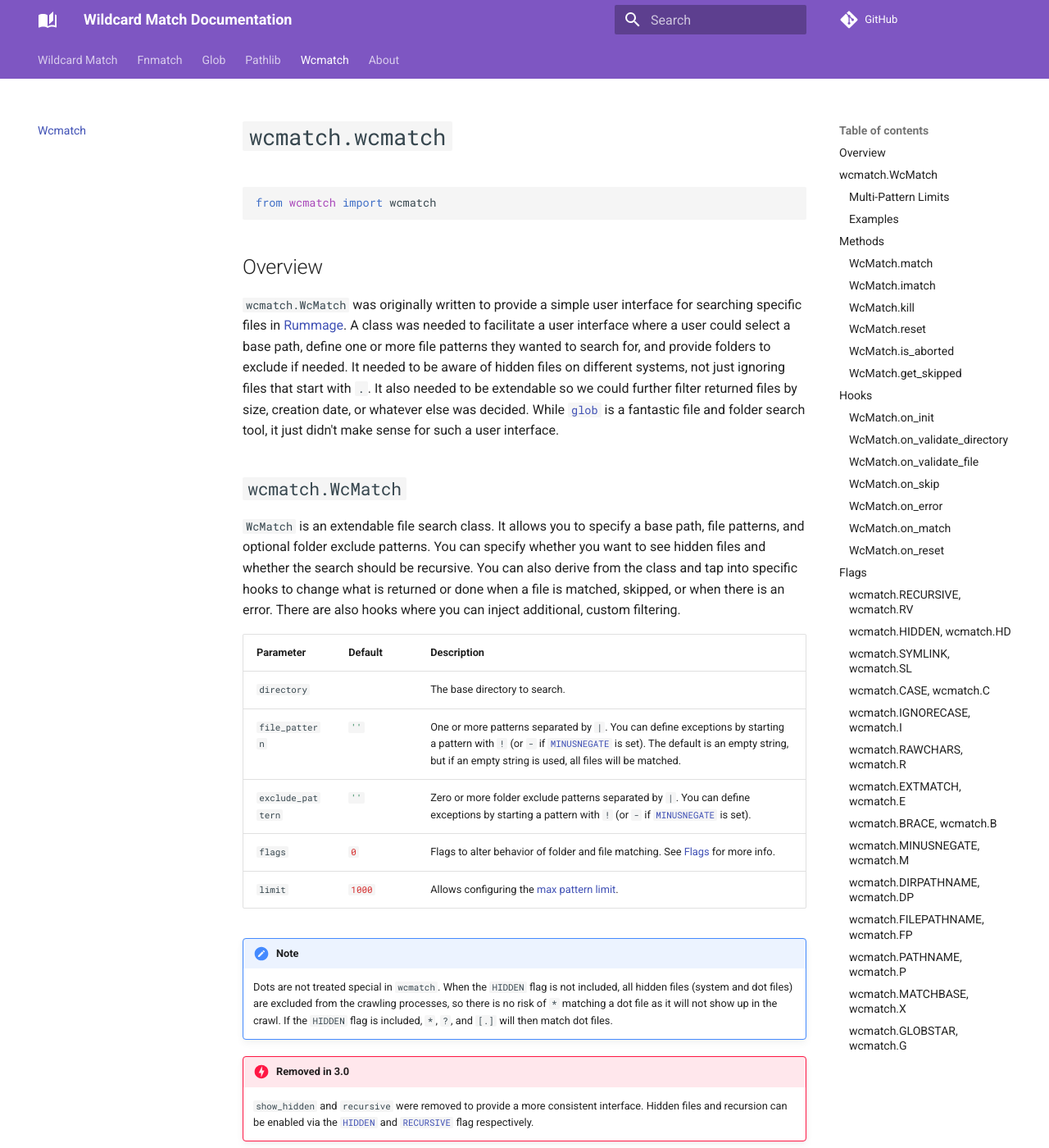
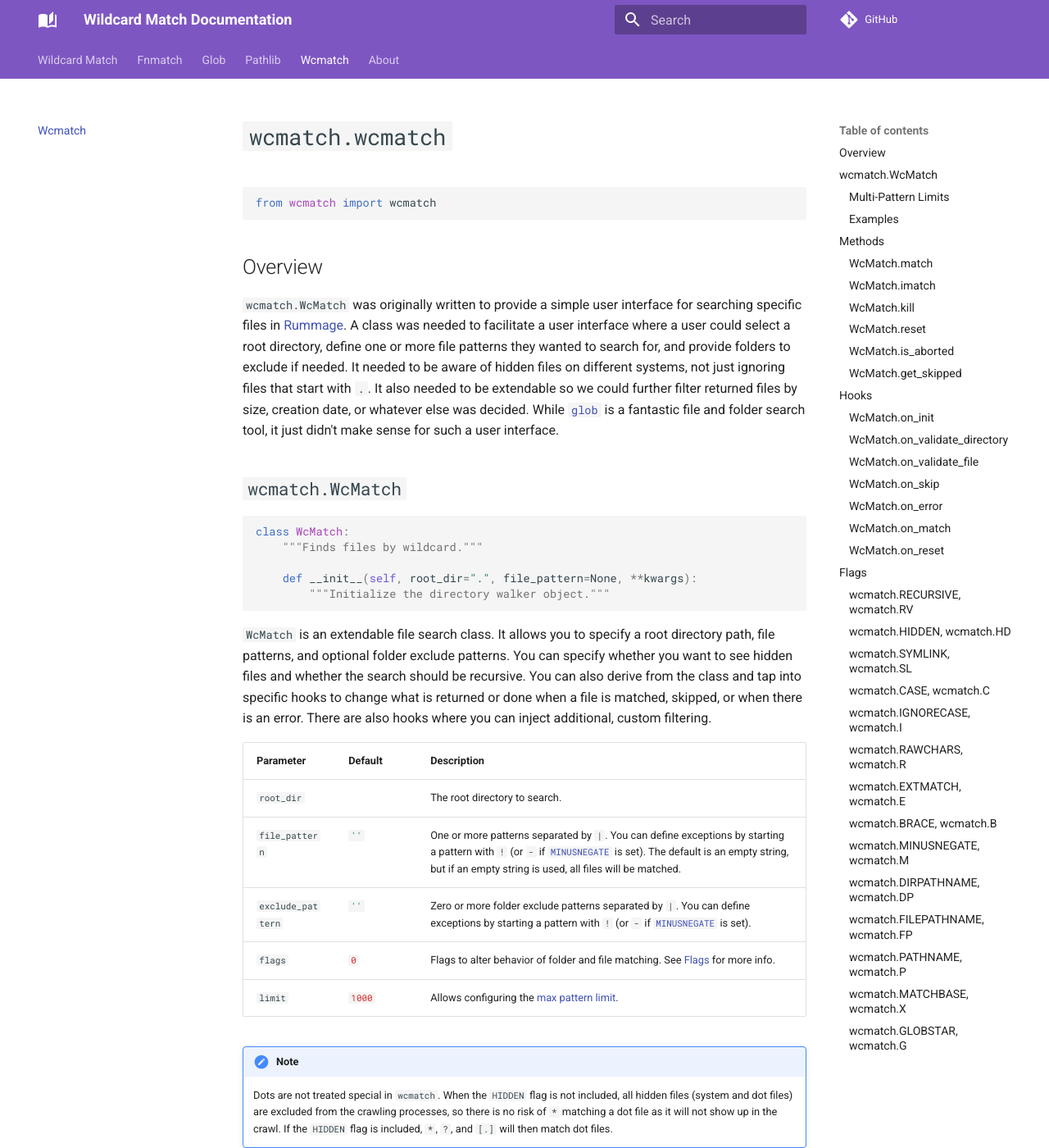
Before and after one commit to facelessuser/wcmatch, an MkDocs documentation site: the page built from docs/src/markdown/wcmatch.md, in a window 1280 px wide and 1400 px high. Shown: the whole window at 82% size. Built offline with MkDocs 1.6.1 and Material for MkDocs 9.7.7, drawn with Linux system fonts in a browser that asks for light colours; comment, search, counter and statistics services are not loaded; some of the changed text lies outside the part shown.

Commit message:
Require args to be kwargs in WcMatch class' on_init (#143)

````diff
--- a/docs/src/markdown/about/changelog.md
+++ b/docs/src/markdown/about/changelog.md
@@ -1,4 +1,13 @@
 # Changelog
+
+## 8.0
+
+- **NEW**: `WcMatch`'s `on_init` hook now only accepts `kwargs` and not `args`.
+- **NEW**: Cosmetic change of referring to the first `__init__` parameter as `root_dir` instead of `base`. This is to
+  make it more clear when we are talking about the overall root directory that all paths are relative to vs the base
+  base path of a file which is relative to the root directory and the actual file name.
+- **NEW**: Internal attribute of `WcMatch` changed from `base` to `_root_dir`. This attribute is not really meant to be
+  referenced by users and as been marked as private.
 
 ## 7.2
 
--- a/docs/src/markdown/fnmatch.md
+++ b/docs/src/markdown/fnmatch.md
@@ -159,10 +159,6 @@
 ('file', '33', '.test.txt')
 ```
 
-!!! new "Changes 4.0"
-    Translate now outputs exclusion patterns so that if they match, the file is excluded. This is opposite logic to how
-    it used to be, but is more efficient.
-
 !!! new "New 6.0"
     `limit` was added in 6.0.
 
@@ -174,9 +170,6 @@
 #### `fnmatch.CASE, fnmatch.C` {: #case}
 
 `CASE` forces case sensitivity. `CASE` has higher priority than [`IGNORECASE`](#ignorecase).
-
-!!! new "New 4.3"
-    `CASE` is new in 4.3.0.
 
 #### `fnmatch.IGNORECASE, fnmatch.I` {: #ignorecase}
 
@@ -196,11 +189,6 @@
 
 If it is desired, you can force exclusion patterns, when no inclusion pattern is provided, to assume all files match
 unless the file matches the excluded pattern. This is done with the [`NEGATEALL`](#negateall) flag.
-
-!!! warning "Changes 4.0"
-    In 4.0, `NEGATE` now requires a non-exclusion pattern to be paired with it or it will match nothing. If you really
-    need something similar to the old behavior, that would assume a default inclusion pattern, you can use the
-    [`NEGATEALL`](#negateall).
 
 #### `fnmatch.NEGATEALL, fnmatch.A` {: #negateall}
 
@@ -286,9 +274,6 @@
 
 If `FORCEWIN` is used along side [`FORCEUNIX`](#forceunix), both will be ignored.
 
-!!! new "New 4.2"
-    `FORCEWIN` is new in 4.2.0.
-
 #### `fnmatch.FORCEUNIX, fnmatch.U` {: #forceunix}
 
 `FORCEUNIX` will force Linux/Unix name and case logic to be used on Windows systems. This is great if you need to match
@@ -299,9 +284,6 @@
 
 If `FORCEUNIX` is used along side [`FORCEWIN`](#forcewin), both will be ignored.
 
-!!! new "New 4.2"
-    `FORCEUNIX` is new in 4.2.0.
-
 --8<--
 refs.txt
 --8<--
--- a/docs/src/markdown/glob.md
+++ b/docs/src/markdown/glob.md
@@ -479,10 +479,6 @@
 ('file', '33', '.test.txt')
 ```
 
-!!! new "Changes 4.0"
-    Translate now outputs exclusion patterns so that if they match, the file is excluded. This is opposite logic to how
-    it used to be, but is more efficient.
-
 !!! new "New 6.0"
     `limit` was added in 6.0.
 
@@ -629,9 +625,6 @@
 On Windows, drive letters (`C:`) and UNC host/share (`//host/share`) portions of a path will still be treated case
 insensitively, but the rest of the path will have case sensitive logic applied.
 
-!!! new "New 4.3"
-    `CASE` is new in 4.3.0.
-
 #### `glob.IGNORECASE, glob.I` {: #ignorecase}
 
 `IGNORECASE` forces case insensitivity. [`CASE`](#case) has higher priority than `IGNORECASE`.
@@ -654,11 +647,6 @@
 `NEGATE` enables [`DOTGLOB`](#dotglob) in all exclude patterns, this cannot be disabled. This will not affect the
 inclusion patterns.
 
-!!! new "Changes 4.0"
-    In 4.0, `NEGATE` now requires a non-exclusion pattern to be paired with it or it will match nothing. If you really
-    need something similar to the old behavior, that would assume a default inclusion pattern, you can use the
-    [`NEGATEALL`](#negateall).
-
 #### `glob.NEGATEALL, glob.A` {: #negateall}
 
 `NEGATEALL` can force exclusion patterns, when no inclusion pattern is provided, to assume all files match unless the
@@ -678,16 +666,9 @@
 
 `GLOBSTAR` enables the feature where `**` matches zero or more directories.
 
-!!! new "New 3.0"
-    `GLOBSTAR` will no longer match or traverse symlink directories. This models the recent behavior in Bash 5.0. To
-    crawl symlink directories, the new [`FOLLOW`](#follow) flag must be enabled.
-
 #### `glob.FOLLOW, glob.L` {: #follow}
 
 `FOLLOW` will cause [`GLOBSTAR`](#globstar) patterns (`**`) to match and traverse symlink directories.
-
-!!! new "New 3.0"
-    `FOLLOW` was added in 3.0.
 
 #### `glob.REALPATH, glob.P` {: #realpath}
 
@@ -713,9 +694,6 @@
 
 Since `REALPATH` causes the file system to be referenced when matching a path, flags such as
 [`FORCEUNIX`](#forceunix) and [`FORCEWIN`](#forcewin) are not allowed with this flag and will be ignored.
-
-!!! new "New 3.0"
-    `REALPATH` was added in 3.0.
 
 #### `glob.DOTGLOB, glob.D` {: #dotglob}
 
@@ -942,9 +920,6 @@
 ['appveyor.yml', 'base.patch', 'basematch.diff', 'docs', 'LICENSE.md', 'MANIFEST.in', 'mkdocs.yml', 'README.md', 'requirements', 'setup.cfg', 'setup.py', 'tests', 'tools', 'tox.ini', 'wcmatch']
 ```
 
-!!! new "New 4.0"
-    `MARK` added in 4.0.
-
 #### `glob.MATCHBASE, glob.X` {: #matchbase}
 
 `MATCHBASE`, when a pattern has no slashes in it, will cause [`glob`](#glob) and [`iglob`](#iglob) to seek for
@@ -958,9 +933,6 @@
 >>> glob.glob('*.txt', flags=glob.MATCHBASE)
 ['docs/src/dictionary/en-custom.txt', 'docs/src/markdown/_snippets/abbr.txt', 'docs/src/markdown/_snippets/links.txt', 'docs/src/markdown/_snippets/posix.txt', 'docs/src/markdown/_snippets/refs.txt', 'requirements/docs.txt', 'requirements/lint.txt', 'requirements/setup.txt', 'requirements/test.txt', 'requirements/tools.txt']
 ```
-
-!!! new "New 4.0"
-    `MATCHBASE` added in 4.0.
 
 #### `glob.NODIR, glob.O` {: #nodir}
 
@@ -985,9 +957,6 @@
 
 If `FORCEWIN` is used along side [`FORCEUNIX`](#forceunix), both will be ignored.
 
-!!! new "New 4.2"
-    `FORCEWIN` is new in 4.2.0.
-
 #### `glob.FORCEUNIX, glob.U` {: #forceunix}
 
 `FORCEUNIX` will force Linux/Unix path and case logic to be used on Windows systems. This is great if you need to match
@@ -1001,9 +970,6 @@
 
 If `FORCEUNIX` is used along side [`FORCEWIN`](#forcewin), both will be ignored.
 
-!!! new "New 4.2"
-    `FORCEUNIX` is new in 4.2.0.
-
 --8<--
 refs.txt
 --8<--
--- a/docs/src/markdown/wcmatch.md
+++ b/docs/src/markdown/wcmatch.md
@@ -8,7 +8,7 @@
 
 `wcmatch.WcMatch` was originally written to provide a simple user interface for searching specific files in
 [Rummage](https://github.com/facelessuser/Rummage). A class was needed to facilitate a user interface where a user could
-select a base path, define one or more file patterns they wanted to search for, and provide folders to exclude if
+select a root directory, define one or more file patterns they wanted to search for, and provide folders to exclude if
 needed. It needed to be aware of hidden files on different systems, not just ignoring files that start with `.`. It also
 needed to be extendable so we could further filter returned files by size, creation date, or whatever else was decided.
 While [`glob`](./glob.md) is a fantastic file and folder search tool, it just didn't make sense for such a user
@@ -16,14 +16,22 @@
 
 ## `wcmatch.WcMatch` {: #wcmatch}
 
-`WcMatch` is an extendable file search class. It allows you to specify a base path, file patterns, and optional folder
-exclude patterns. You can specify whether you want to see hidden files and whether the search should be recursive. You
-can also derive from the class and tap into specific hooks to change what is returned or done when a file is matched,
-skipped, or when there is an error. There are also hooks where you can inject additional, custom filtering.
+```py3
+class WcMatch:
+    """Finds files by wildcard."""
+
+    def __init__(self, root_dir=".", file_pattern=None, **kwargs):
+        """Initialize the directory walker object."""
+```
+
+`WcMatch` is an extendable file search class. It allows you to specify a root directory path, file patterns, and
+optional folder exclude patterns. You can specify whether you want to see hidden files and whether the search should be
+recursive. You can also derive from the class and tap into specific hooks to change what is returned or done when a file
+is matched, skipped, or when there is an error. There are also hooks where you can inject additional, custom filtering.
 
 Parameter         | Default       | Description
 ----------------- | ------------- | -----------
-`directory`       |               | The base directory to search.
+`root_dir`        |               | The root directory to search.
 `file_pattern`    | `#!py3 ''`    | One or more patterns separated by `|`. You can define exceptions by starting a pattern with `!` (or `-` if [`MINUSNEGATE`](#minusnegate) is set). The default is an empty string, but if an empty string is used, all files will be matched.
 `exclude_pattern` | `#!py3 ''`    | Zero or more folder exclude patterns separated by `|`. You can define exceptions by starting a pattern with `!` (or `-` if [`MINUSNEGATE`](#minusnegate) is set).
 `flags`           | `#!py3 0`     | Flags to alter behavior of folder and file matching. See [Flags](#flags) for more info.
@@ -33,10 +41,6 @@
     Dots are not treated special in `wcmatch`. When the `HIDDEN` flag is not included, all hidden files (system and dot
     files) are excluded from the crawling processes, so there is no risk of `*` matching a dot file as it will not show
     up in the crawl. If the `HIDDEN` flag is included, `*`, `?`, and `[.]` will then match dot files.
-
-!!! danger "Removed in 3.0"
-    `show_hidden` and `recursive` were removed to provide a more consistent interface. Hidden files and recursion can be
-    enabled via the [`HIDDEN`](#hidden) and [`RECURSIVE`](#recursive) flag respectively.
 
 !!! new "New 6.0"
     `limit` was added in 6.0.
@@ -72,7 +76,7 @@
 
 ```pycon3
 >>> from wcmatch import wcmatch
->>> wcmatch.WcMatch('.', '*.md|*.txt', 'docs', flags=wcmatch.RECURSIVE).match()
+>>> wcmatch.WcMatch('.', '*.md|*.txt', exclude_pattern='docs', flags=wcmatch.RECURSIVE).match()
 ['./LICENSE.md', './README.md', './requirements/docs.txt', './requirements/lint.txt', './requirements/setup.txt', './requirements/test.txt']
 ```
 
@@ -80,7 +84,7 @@
 
 ```pycon3
 >>> from wcmatch import wcmatch
->>> wcmatch.WcMatch('.', '*.md|*.txt|!README*', 'docs', flags=wcmatch.RECURSIVE).match()
+>>> wcmatch.WcMatch('.', '*.md|*.txt|!README*', exclude_pattern='docs', flags=wcmatch.RECURSIVE).match()
 ['./LICENSE.md', './requirements/docs.txt', './requirements/lint.txt', './requirements/setup.txt', './requirements/test.txt']
 ```
 
@@ -89,7 +93,7 @@
 
 ```pycon3
 >>> from wcmatch import wcmatch
->>> wcmatch.WcMatch('.', '*.md|*.txt', '*|!requirements', flags=wcmatch.RECURSIVE).match()
+>>> wcmatch.WcMatch('.', '*.md|*.txt', exclude_pattern='*|!requirements', flags=wcmatch.RECURSIVE).match()
 ['./LICENSE.md', './README.md', './requirements/docs.txt', './requirements/lint.txt', './requirements/setup.txt', './requirements/test.txt']
 ```
 
@@ -97,7 +101,7 @@
 
 ```pycon3
 >>> from wcmatch import wcmatch
->>> wcmatch.WcMatch('.', '*.md|*.txt', '!requirements', flags=wcmatch.RECURSIVE).match()
+>>> wcmatch.WcMatch('.', '*.md|*.txt', exclude_pattern='!requirements', flags=wcmatch.RECURSIVE).match()
 ['./LICENSE.md', './README.md', './requirements/docs.txt', './requirements/lint.txt', './requirements/setup.txt', './requirements/test.txt']
 ```
 
@@ -186,9 +190,6 @@
 True
 ```
 
-!!! new "New 4.1"
-    `is_aborted` was added in 4.1.0.
-
 #### `WcMatch.get_skipped` {: #get_skipped}
 
 Returns the number of skipped files. Files in skipped folders are not included in the count.
@@ -207,12 +208,16 @@
 #### `WcMatch.on_init` {: #on_init}
 
 ```py3
-   def on_init(self, *args, **kwargs):
+   def on_init(self, **kwargs):
         """Handle custom init."""
 ```
 
-Any arguments or keyword arguments not processed by the main initializer are sent to `on_init`. This allows you to
+Any keyword arguments not processed by the main initializer are sent to `on_init`. This allows you to
 specify additional arguments when deriving from `WcMatch`.
+
+!!! new "Changed 8.0"
+    Starting in 8.0, `on_init` only accepts keyword arguments as now `WcMatch` requires all parameters (except
+    `root_dir` and `file_pattern`) to be keyword parameters and must explicitly be specified in the form `key=value`.
 
 #### `WcMatch.on_validate_directory` {: #on_validate_directory}
 
@@ -290,40 +295,25 @@
 `on_reset` is a hook to provide a way to reset any custom logic in classes that have derived from `WcMatch`. `on_reset`
 is called on every new [`match`](#match) call.
 
-!!! new "New 4.0"
-    `on_reset` was added in 4.0.
-
 ## Flags
 
 #### `wcmatch.RECURSIVE, wcmatch.RV` {: #recursive}
 
 `RECURSIVE` forces a recursive search that will crawl all subdirectories.
 
-!!! new "New 3.0"
-    Added in 3.0 and must be used instead of the old `recursive` parameter which has also been removed as of 3.0.
-
 #### `wcmatch.HIDDEN, wcmatch.HD` {: #hidden}
 
 `HIDDEN` enables the crawling of hidden directories and will return hidden files if the wildcard pattern matches. This
 enables not just dot files, but system hidden files as well.
-
-!!! new "New 3.0"
-    Added in 3.0 and must be used instead of the old `show_hidden` parameter which has also been removed as of 3.0.
 
 #### `wcmatch.SYMLINK, wcmatch.SL` {: #symlink}
 
 `SYMLINK` enables the crawling of symlink directories. By default, symlink directories are ignored during the file
 crawl.
 
-!!! new "New 3.0"
-    Added in 3.0. Additionally, symlinks are now ignored by default moving forward if `SYMLINK` is not enabled.
-
 #### `wcmatch.CASE, wcmatch.C` {: #case}
 
 `CASE` forces case sensitivity. `CASE` has higher priority than [`IGNORECASE`](#ignorecase).
-
-!!! new "New 4.3"
-    `CASE` is new in 4.3.0.
 
 #### `wcmatch.IGNORECASE, wcmatch.I` {: #ignorecase}
 
@@ -384,8 +374,9 @@
 
 `DIRPATHNAME` will enable path name searching for excluded folder patterns, but it will not apply to file patterns. This
 is mainly provided for cases where you may have multiple folders with the same name, but you want to target a specific
-folder to exclude. The path name compared will be the entire path relative to the base path.  So if the provided base
-folder was `.`, and the folder under evaluation is `./some/folder`, `some/folder` will be matched against the pattern.
+folder to exclude. The path name compared will be the entire path relative to the root directory.  So if the provided
+root directory folder was `.`, and the folder under evaluation is `./some/folder`, `some/folder` will be matched against
+the pattern.
 
 ```pycon3
 >>> from wcmatch import wcmatch
@@ -396,8 +387,9 @@
 #### `wcmatch.FILEPATHNAME, wcmatch.FP` {: #filepathname}
 
 `FILEPATHNAME` will enable path name searching for the file patterns, but it will not apply to directory exclude
-patterns. The path name compared will be the entire path relative to the base path.  So if the provided base folder was
-`.`, and the file under evaluation is `./some/file.txt`, `some/file.txt` will be matched against the pattern.
+patterns. The path name compared will be the entire path relative to the root directory path.  So if the provided root
+directory was `.`, and the file under evaluation is `./some/file.txt`, `some/file.txt` will be matched against the
+pattern.
 
 ```pycon3
 >>> from wcmatch import wcmatch
````
Also changed, not shown: 2 other files.
